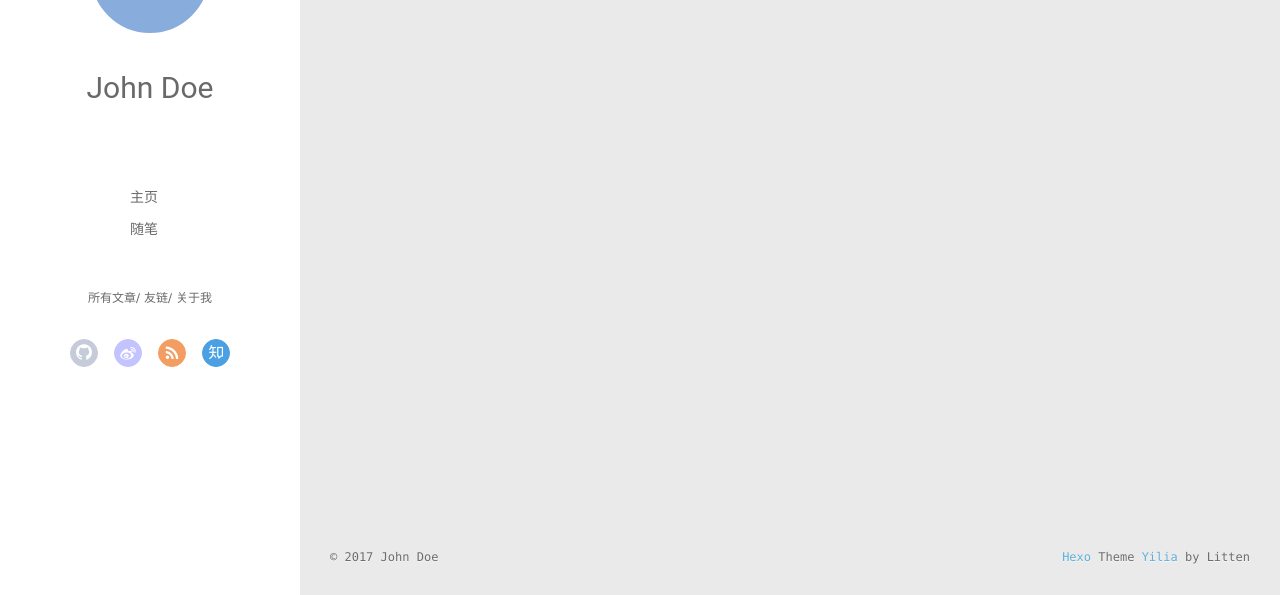
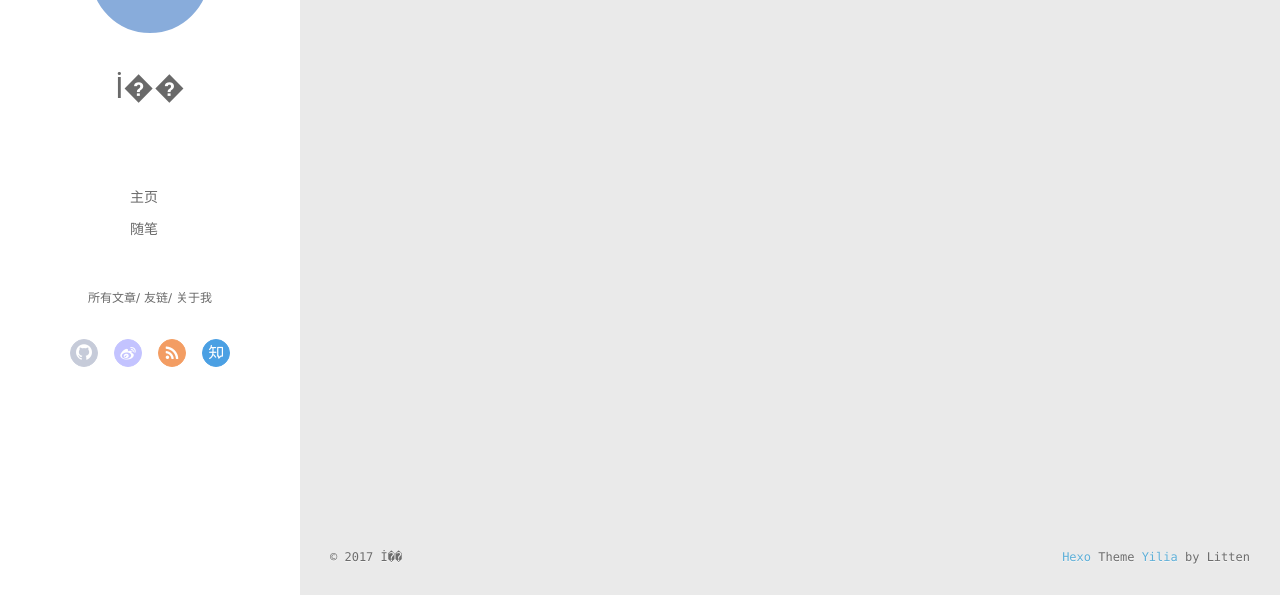
Before and after one commit to yanzhibin/momian.github.io, a plain HTML site: page archives/index.html in a window 1280 px wide. Shown: the part 202-797 px from the top of the page. Drawn offline with Linux system fonts and the light colour scheme; no server answers.

Commit message:
Site updated: 2017-02-07 15:12:41

```diff
--- a/archives/index.html
+++ b/archives/index.html
@@ -45,7 +45,7 @@
 			<img src="null" class="js-avatar">
 		</a>
 		<hgroup>
-		  <h1 class="header-author"><a href="/">John Doe</a></h1>
+		  <h1 class="header-author"><a href="/">İ��</a></h1>
 		</hgroup>
 
 
@@ -103,7 +103,7 @@
 				<img src="null" class="js-avatar">
 			</div>
 			<hgroup>
-			  <h1 class="header-author js-header-author">John Doe</h1>
+			  <h1 class="header-author js-header-author">İ��</h1>
 			</hgroup>
 
 
@@ -201,7 +201,7 @@
   <div class="outer">
     <div id="footer-info">
     	<div class="footer-left">
-    		&copy; 2017 John Doe
+    		&copy; 2017 İ��
     	</div>
       	<div class="footer-right">
       		<a href="http://hexo.io/" target="_blank">Hexo</a>  Theme <a href="https://github.com/litten/hexo-theme-yilia" target="_blank">Yilia</a> by Litten
```
Also changed, not shown: 2017/02/06/hello-world/index.html (+3 -3 lines), archives/2017/02/index.html (+3 -3 lines), archives/2017/index.html (+3 -3 lines), index.html (+3 -3 lines).
